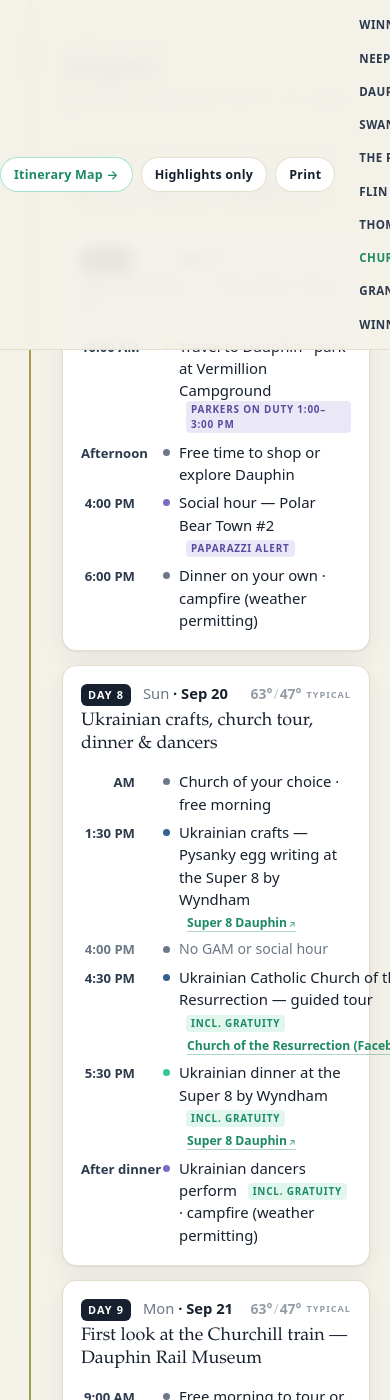
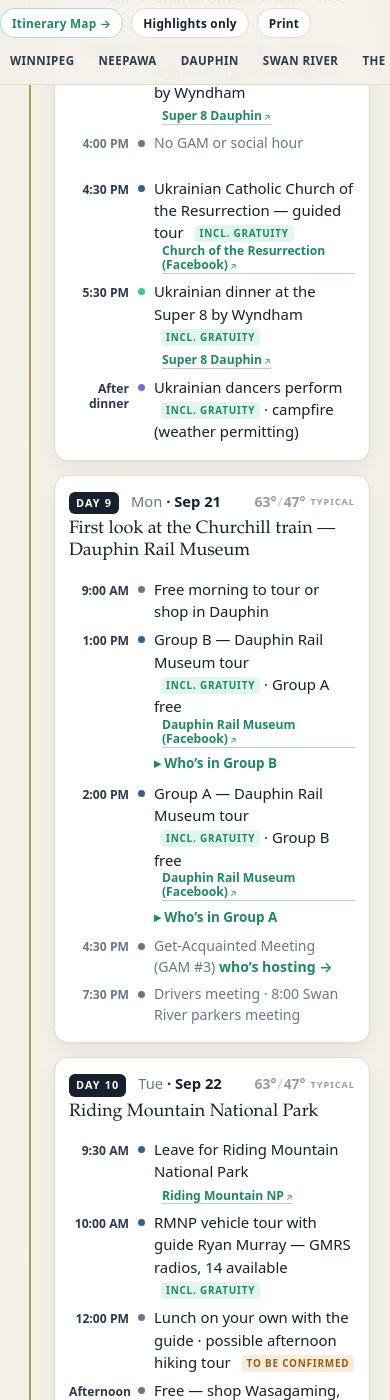
Before and after one commit to snthor-phd/polar-bears-2026, a Jekyll site: the page built from itinerary/index.html, in a window 390 px wide and 1400 px high, scrolled down 6035 px. Built offline with Jekyll 4.4.1, drawn with Linux system fonts in a browser that asks for light colours.

Commit message:
Fix itinerary spacing on phones
Weather icon tucks under the time instead of taking its own column,
time column widened so 10:00 AM no longer overruns, venue links wrap,
activity text can shrink, town links become one swipeable line so the
sticky bar no longer spills off-screen, tighter card padding.

Co-Authored-By: Claude Opus 5 <noreply@anthropic.com>
Claude-Session: https://claude.ai/code/session_01P1GCuUJCr7nXAbY2uxtxfV

```diff
--- a/itinerary/index.html
+++ b/itinerary/index.html
@@ -221,7 +221,7 @@ search_summary: "All 31 days grouped by stop — Winnipeg, Neepawa, Dauphin, Swa
     font-size:.82rem;color:var(--ink-soft);font-weight:600;text-align:right;
     font-variant-numeric:tabular-nums;white-space:nowrap;padding-top:1px;
   }
-  .row .d{font-size:.93rem;position:relative;padding-left:16px;}
+  .row .d{font-size:.93rem;position:relative;padding-left:16px;min-width:0;overflow-wrap:break-word;}
   .row .d::before{content:"";position:absolute;left:0;top:8px;width:7px;height:7px;border-radius:50%;background:var(--stone);}
   .row.tour    .d::before{background:var(--blue);}
   .row.meal    .d::before{background:var(--aurora);}
@@ -288,11 +288,23 @@ search_summary: "All 31 days grouped by stop — Winnipeg, Neepawa, Dauphin, Swa
 
   @media (max-width:560px){
     .stats{gap:20px;}
-    .row{grid-template-columns:54px 16px 1fr;gap:6px;}
+    /* phone: weather icon tucks under the time so the activity keeps its width */
+    .row{grid-template-columns:60px 1fr;grid-template-areas:"t d" "w d";grid-template-rows:auto 1fr;column-gap:9px;row-gap:0;}
+    .row .t{grid-area:t;font-size:.76rem;white-space:normal;line-height:1.3;}
+    .row .rw{grid-area:w;justify-self:end;margin-top:3px;}
     .row .rw,.row .rw .wxi{width:16px;height:16px;}
+    .row .d{grid-area:d;}
+    .vl{white-space:normal;}
+    .day{padding:14px 14px;}
+    .leg{padding-left:34px;}
     .leg-town{font-size:1.5rem;}
-    .jump{order:2;width:100%;}
+    /* town links: one swipeable line instead of a tall wrapped block */
+    .controls-inner{gap:8px;padding:8px 0;}
+    .jump{order:2;flex:1 1 100%;flex-wrap:nowrap;overflow-x:auto;-webkit-overflow-scrolling:touch;
+      scrollbar-width:none;}
+    .jump::-webkit-scrollbar{display:none;}
     .btns{order:1;}
+    .btn{padding:6px 11px;font-size:.74rem;}
   }
   @media (prefers-reduced-motion:reduce){.aurora-band{animation:none;}}
 
```
